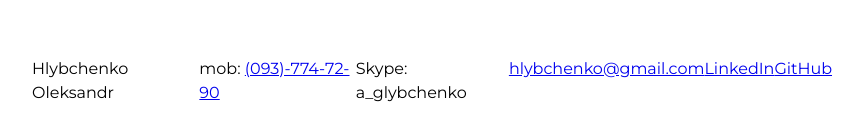
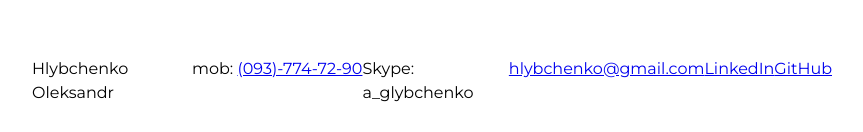
Before and after one commit to Hlybchenko/Hlybchenko.github.io, a plain HTML site: page index.html in a window 1280 px wide. Shown: the part 1272-1404 px from the top of the page, without its empty margins (208-1071 px from the left). Drawn offline with Linux system fonts and the light colour scheme.

Commit message:
Update style.css

```diff
--- a/style.css
+++ b/style.css
@@ -44,6 +44,10 @@ h3 {
   margin-top: 50px;
 }
 
+.mob {
+  white-space: nowrap;
+}
+
 .footer {
   display: flex;
   justify-content: space-between;
```
